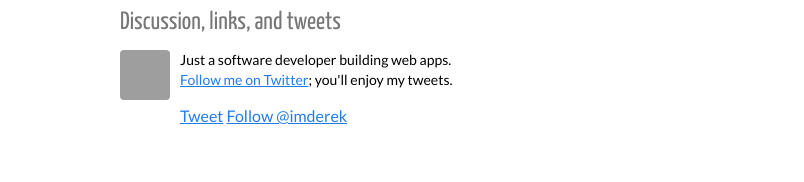
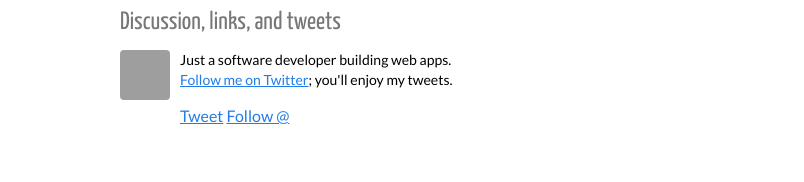
Before and after one commit to Birchwell/birchwell.github.io, a Jekyll site: the page built from _posts/2013-5-26-design-for-programmers.md, in a window 1280 px wide. Shown: the part 1490-1672 px from the top of the page, without its empty margins (0-804 px from the left). Built offline with Jekyll 4.4.1, drawn with Linux system fonts in a browser that asks for light colours; nearby versions of some CDN libraries; Markdown is read by kramdown in place of the engine named in the settings; comment, search, counter and statistics services are not loaded; some of the changed lines change nothing that is shown; grey boxes are pictures that could not be loaded.

Commit message:
Update _config.yml

```diff
--- a/_config.yml
+++ b/_config.yml
@@ -8,6 +8,5 @@
   - jekyll-sitemap
 
 name: Birch Well
-url: http://derekmyers.com
-description: Just a software developer building web apps.
-twitter: imderek
+url: http://birchwell.github.io
+description: A storehouse for useful CLI commands, scripts, and Thunar Custom Actions.
```
